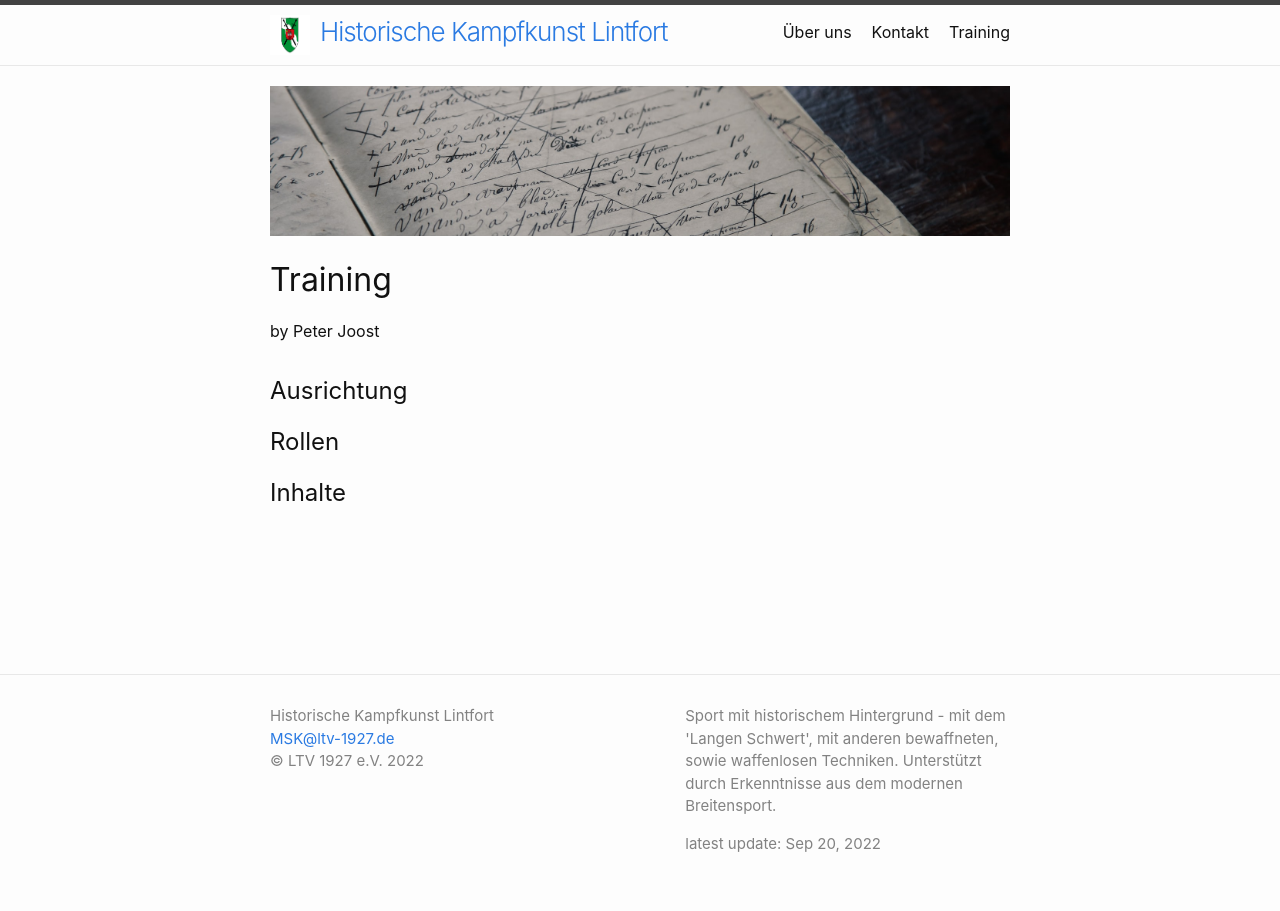
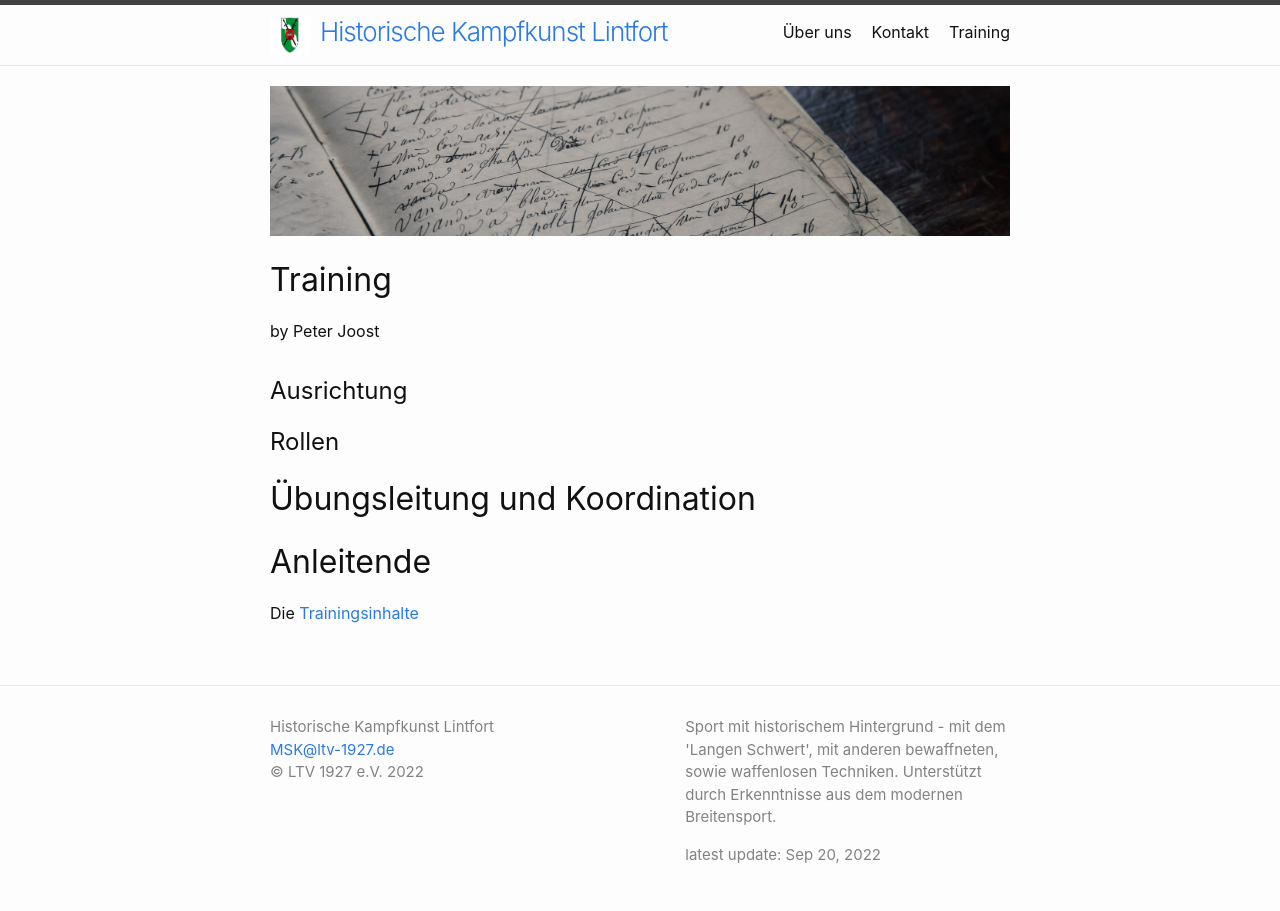
Before and after one commit to hema-ltv1927/hema-ltv1927.github.io, a Jekyll site: the page built from training.md, in a window 1280 px wide. Built offline with Jekyll 4.4.1, drawn with Linux system fonts in a browser that asks for light colours.

Commit message:
updates ...

```diff
--- a/training.md
+++ b/training.md
@@ -9,6 +9,9 @@ author: Peter Joost
 
 # Ausrichtung
 
+
 # Rollen
+## Übungsleitung und Koordination
+## Anleitende
 
-# Inhalte
+Die [Trainingsinhalte](/content/)
```
